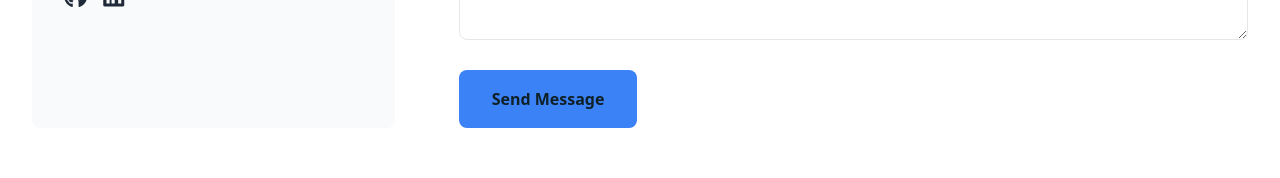
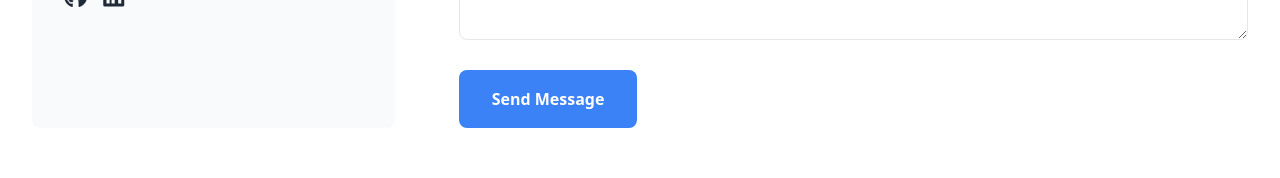
Before and after one commit to ajay3009/portfolio, a React (Vite) app: page / in a window 1280 px wide. Shown: the part 5204-5382 px from the top of the page. Built offline with nearby package versions, Linux system fonts and the light colour scheme.

Commit message:
Contacts section updated

```diff
--- a/src/components/sections/Contact.jsx
+++ b/src/components/sections/Contact.jsx
@@ -81,14 +81,12 @@ const Contact = () => {
                 className="w-full p-4 border border-gray-200 rounded-lg focus:outline-none focus:border-primary transition-colors resize-y"
               />
             </div>
-            <motion.button
+            <button
               type="submit"
-              whileHover={{ scale: 1.05 }}
-              whileTap={{ scale: 0.95 }}
-              className="px-8 py-4 bg-primary text-secondary font-bold rounded-lg hover:bg-primary/90 transition-colors"
+              className="px-8 py-4 bg-primary text-white font-bold rounded-lg hover:bg-primary/90 transition-colors"
             >
               Send Message
-            </motion.button>
+            </button>
           </form>
         </div>
       </div>
```
